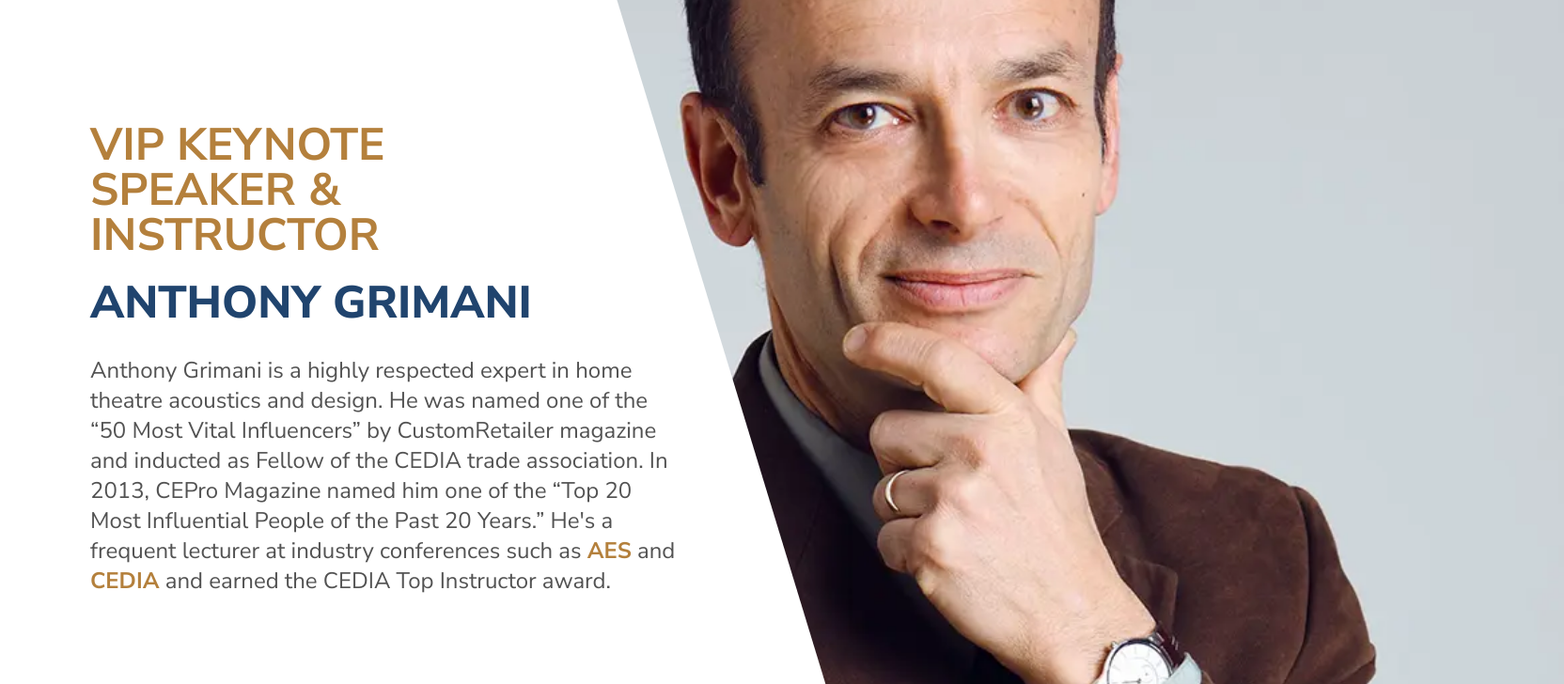
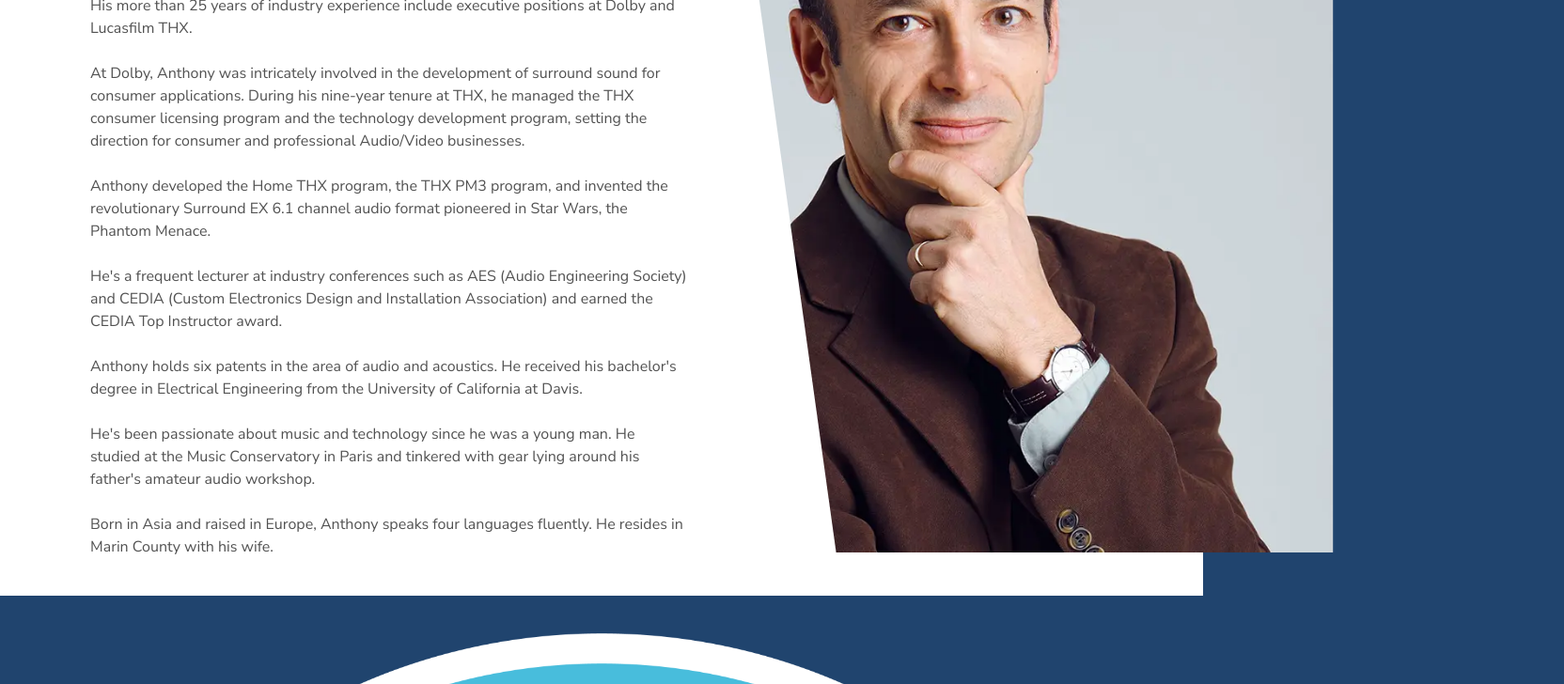
Before and after one commit to jjcxdev/sots, a Next.js app: page / in a window 1280 px wide. Shown: the part 1440-2168 px from the top of the page at 94% size, 1664 px wide, since content can reach past the window. Built offline with nearby package versions, Linux system fonts and the light colour scheme.

Commit message:
blair notes monday sept 4

```diff
--- a/src/app/components/info.tsx
+++ b/src/app/components/info.tsx
@@ -1,7 +1,7 @@
 export default function Info() {
   return (
     <>
-      <div className="py-12 lg:py-24 px-4 md:px-10 lg:px-24 lg:text-2xl bg-white text-neutral-600">
+      <div className="pt-12 lg:py-24 px-4 md:px-10 lg:px-24  bg-white text-neutral-600">
         We are pleased to announce that the 1st annual Seminar on the Seas
         Custom Integration Training Course will take place in April of 2025
         aboard Royal Caribbean&apos;s Symphony of The Seas®.
--- a/src/app/components/keynote.tsx
+++ b/src/app/components/keynote.tsx
@@ -2,37 +2,60 @@ import Link from "next/link";
 
 export default function Keynote() {
   return (
-    <div className="bg-transparent py-36 mx-24">
+    <div className="bg-transparent py-8 mx-24">
       <div className="relative z-50">
-        <div className="w-5/12">
+        <div className="">
           <h2
             id="home-heading"
-            className="uppercase text-5xl mt-10 font-bold text-custom-gold">
+            className="uppercase text-3xl font-bold text-custom-gold"
+          >
             VIP Keynote Speaker & Instructor
           </h2>
         </div>
-        <div className="uppercase text-5xl text-custom-blue-dark font-extrabold py-6">
+        <div className="uppercase text-3xl text-custom-blue-dark font-extrabold py-6">
           Anthony Grimani
         </div>
-        <div className="py-2 text-2xl w-7/12  text-neutral-600">
-          Anthony Grimani is a highly respected expert in home theatre acoustics
+        <div className="py-2 w-7/12  text-neutral-600">
+          Anthony Grimani is a highly respected expert in home theater acoustics
           and design. He was named one of the “50 Most Vital Influencers” by
           CustomRetailer magazine and inducted as Fellow of the CEDIA trade
           association. In 2013, CEPro Magazine named him one of the “Top 20 Most
-          Influential People of the Past 20 Years.” He&apos;s a frequent
-          lecturer at industry conferences such as{" "}
-          <Link
-            className="text-custom-gold uppercase font-bold hover:underline hover:text-custom-gold"
-            href="https://aes2.org/">
-            AES
-          </Link>{" "}
-          and{" "}
-          <Link
-            className="text-custom-gold uppercase font-bold hover:underline hover:text-custom-gold"
-            href="https://cedia.net/">
-            CEDIA
-          </Link>{" "}
-          and earned the CEDIA Top Instructor award.
+          Influential People of the Past 20 Years.”
+          <br />
+          <br />
+          His more than 25 years of industry experience include executive
+          positions at Dolby and Lucasfilm THX.
+          <br />
+          <br />
+          At Dolby, Anthony was intricately involved in the development of
+          surround sound for consumer applications. During his nine-year tenure
+          at THX, he managed the THX consumer licensing program and the
+          technology development program, setting the direction for consumer and
+          professional Audio/Video businesses.
+          <br />
+          <br />
+          Anthony developed the Home THX program, the THX PM3 program, and
+          invented the revolutionary Surround EX 6.1 channel audio format
+          pioneered in Star Wars, the Phantom Menace.
+          <br />
+          <br />
+          He&apos;s a frequent lecturer at industry conferences such as AES
+          (Audio Engineering Society) and CEDIA (Custom Electronics Design and
+          Installation Association) and earned the CEDIA Top Instructor award.
+          <br />
+          <br />
+          Anthony holds six patents in the area of audio and acoustics. He
+          received his bachelor&apos;s degree in Electrical Engineering from the
+          University of California at Davis.
+          <br />
+          <br />
+          He&apos;s been passionate about music and technology since he was a
+          young man. He studied at the Music Conservatory in Paris and tinkered
+          with gear lying around his father&apos;s amateur audio workshop.
+          <br />
+          <br />
+          Born in Asia and raised in Europe, Anthony speaks four languages
+          fluently. He resides in Marin County with his wife.
         </div>
       </div>
     </div>
--- a/src/app/course/page.tsx
+++ b/src/app/course/page.tsx
@@ -14,7 +14,8 @@ const CourseCards: React.FC = () => (
       <div className="py-10 lg:py-24 lg:mx-24 md:mx-10 mx-4 flex gap-10 flex-col">
         <Card
           title="Seminar on the Seas Custom Integrator Training"
-          id="seminar-heading">
+          id="seminar-heading"
+        >
           Choose from 36 hours of advanced courses over the three days the ship
           is at sea on the cruise. “Seminar on the Seas” is a key educational
           and networking event designed to inform and connect with some of the
@@ -82,7 +83,7 @@ const CourseCards: React.FC = () => (
               Welcome reception in the evening after departing Tampa.
             </li>
             <li className="pb-2">
-              Behind the scenes tour of the A/V, automation equip for
+              Behind the scenes tour of the A/V, automation equipment for
               entertainment areas of the ship.
             </li>
           </ul>
--- a/src/app/page.tsx
+++ b/src/app/page.tsx
@@ -11,7 +11,7 @@ export default function Header() {
       <div className="hidden lg:block relative h-full w-full">
         <div className="absolute top-0 left-0 w-full h-full z-0">
           <Image
-            src="/symph.webp"
+            src="/night2.webp"
             alt="Symphony of the Seas ship"
             className="object-cover"
             layout="fill"
@@ -33,10 +33,11 @@ export default function Header() {
       <div className="p-8 lg:hidden  relative z-50">
         <h1
           id="home-heading"
-          className="uppercase text-4xl mt-10 font-extrabold relative z-50">
+          className="uppercase text-4xl mt-10 font-extrabold relative z-50"
+        >
           Seminar on the Seas
         </h1>
-        <div className="uppercase text-2xl w-1/2 font-extrabold relative  z-50">
+        <div className="uppercase text-2xl w-5/12 font-extrabold relative  z-50">
           Welcome to a new style of training
         </div>
         <div className="py-2 text-3xl font-extrabold text-[#43C6FE] relative  z-40">
@@ -55,8 +56,9 @@ export default function Header() {
         <div>
           <Link
             href="https://www.royalcaribbean.com/cruise-ships/symphony-of-the-seas"
-            aria-label="Royal Caribbean's Symphony of the Seas">
-            <button className="bg-white z-10 uppercase text-lg relative hover:bg-custom-gold hover:text-white font-bold text-neutral-900 px-8 py-3 my-10">
+            aria-label="Royal Caribbean's Symphony of the Seas"
+          >
+            <button className="bg-white z-10 uppercase text-lg relative hover:bg-accent-blue hover:text-white font-bold text-neutral-900 px-8 py-3 my-10">
               Come Aboard
             </button>
           </Link>
@@ -88,55 +90,82 @@ export default function Header() {
             <Image
               src="/anthony.webp"
               alt="symphony of the seas ship"
-              className="object-cover"
+              className="object-contain scale-90"
               layout="fill"
+              objectPosition="center 30%"
               priority
               style={{ left: "30%" }}
             />
           </div>
-          <div className="relative w-full h-full bg-white z-10 diagonal-cut-2"></div>
+          <div className="relative w-full h-full bg-white z-10 diagonal-cut-2 "></div>
         </div>
         <Keynote />
       </div>
 
-      <div className="lg:hidden">
-        <h2 className="pt-2 px-4 uppercase text-center bg-white text-custom-gold text-2xl font-bold">
-          VIP Keynote Speaker & Instructor
-        </h2>
-        <div className="pb-2 uppercase text-center bg-white text-custom-blue-dark text-2xl font-bold">
-          Anthony Grimani
+      <div className="lg:hidden py-12 lg:py-24 px-4 md:px-10 gap-8 lg:px-24">
+        <div className="order-1">
+          <h2 className="pt-2 uppercase bg-white text-custom-gold text-2xl font-bold">
+            VIP Keynote Speaker & Instructor
+          </h2>
+          <div className="pb-2 uppercase bg-white text-custom-blue-dark text-2xl font-bold">
+            Anthony Grimani
+          </div>
         </div>
         <div
-          className="relative overflow-hidden w-full"
-          style={{ height: "325px" }}>
+          className="relative overflow-hidden w-full order-3"
+          style={{ height: "325px" }}
+        >
           <Image
             src="/anthony.webp"
             alt="anthony grimani"
             layout="fill"
             objectFit="cover"
-            className="absolute"
+            className="absolute pb-2"
+            objectPosition="center 40%"
           />
         </div>
-        <p className="bg-white text-neutral-600 p-4 py-10 md:p-10">
-          Anthony Grimani is a highly respected expert in home theatre acoustics
+        <div className="bg-white text-neutral-600 pb-2 order-2">
+          Anthony Grimani is a highly respected expert in home theater acoustics
           and design. He was named one of the “50 Most Vital Influencers” by
           CustomRetailer magazine and inducted as Fellow of the CEDIA trade
           association. In 2013, CEPro Magazine named him one of the “Top 20 Most
-          Influential People of the Past 20 Years.” He&apos;s a frequent
-          lecturer at industry conferences such as{" "}
-          <Link
-            className="text-custom-gold uppercase font-bold hover:underline hover:text-custom-gold"
-            href="https://aes2.org/">
-            AES
-          </Link>{" "}
-          and{" "}
-          <Link
-            className="text-custom-gold uppercase font-bold hover:underline hover:text-custom-gold"
-            href="https://cedia.net/">
-            CEDIA
-          </Link>{" "}
-          and earned the CEDIA Top Instructor award.
-        </p>
+          Influential People of the Past 20 Years.”
+          <br />
+          <br />
+          His more than 25 years of industry experience include executive
+          positions at Dolby and Lucasfilm THX.
+          <br />
+          <br />
+          At Dolby, Anthony was intricately involved in the development of
+          surround sound for consumer applications. During his nine-year tenure
+          at THX, he managed the THX consumer licensing program and the
+          technology development program, setting the direction for consumer and
+          professional Audio/Video businesses.
+          <br />
+          <br />
+          Anthony developed the Home THX program, the THX PM3 program, and
+          invented the revolutionary Surround EX 6.1 channel audio format
+          pioneered in Star Wars, the Phantom Menace.
+          <br />
+          <br />
+          He&apos;s a frequent lecturer at industry conferences such as AES
+          (Audio Engineering Society) and CEDIA (Custom Electronics Design and
+          Installation Association) and earned the CEDIA Top Instructor award.
+          <br />
+          <br />
+          Anthony holds six patents in the area of audio and acoustics. He
+          received his bachelor&apos;s degree in Electrical Engineering from the
+          University of California at Davis.
+          <br />
+          <br />
+          He&apos;s been passionate about music and technology since he was a
+          young man. He studied at the Music Conservatory in Paris and tinkered
+          with gear lying around his father&apos;s amateur audio workshop.
+          <br />
+          <br />
+          Born in Asia and raised in Europe, Anthony speaks four languages
+          fluently. He resides in Marin County with his wife.
+        </div>
       </div>
     </div>
   );
--- a/tailwind.config.ts
+++ b/tailwind.config.ts
@@ -30,10 +30,10 @@ const config: Config = {
     plugin(function ({ addUtilities }) {
       const newUtilities = {
         '.diagonal-cut': {
-          clipPath: 'polygon(0 0, 50% 0, 30% 100%, 0% 100%)',
+          clipPath: 'polygon(0 0, 70% 0, 45% 100%, 0% 100%)',
         },
         '.diagonal-cut-2': {
-          clipPath: 'polygon(0 0, 50% 0, 70% 100%, 0% 100%)',
+          clipPath: 'polygon(0 0, 60% 0, 70% 100%, 0% 100%)',
         },
         '.diagonal-cut-3': {
           clipPath: 'polygon(0 0, 70% 0, 100% 100%, 0% 100%)',
```
Also changed, not shown: src/app/components/footer.tsx (+4 -10 lines), src/app/components/roomcard.tsx (+23 -12 lines), src/app/components/splash.tsx (+5 -3 lines), src/app/faq/page.tsx (+16 -11 lines), src/app/rooms/page.tsx (+18 -7 lines), public/suite.jpg (added).
